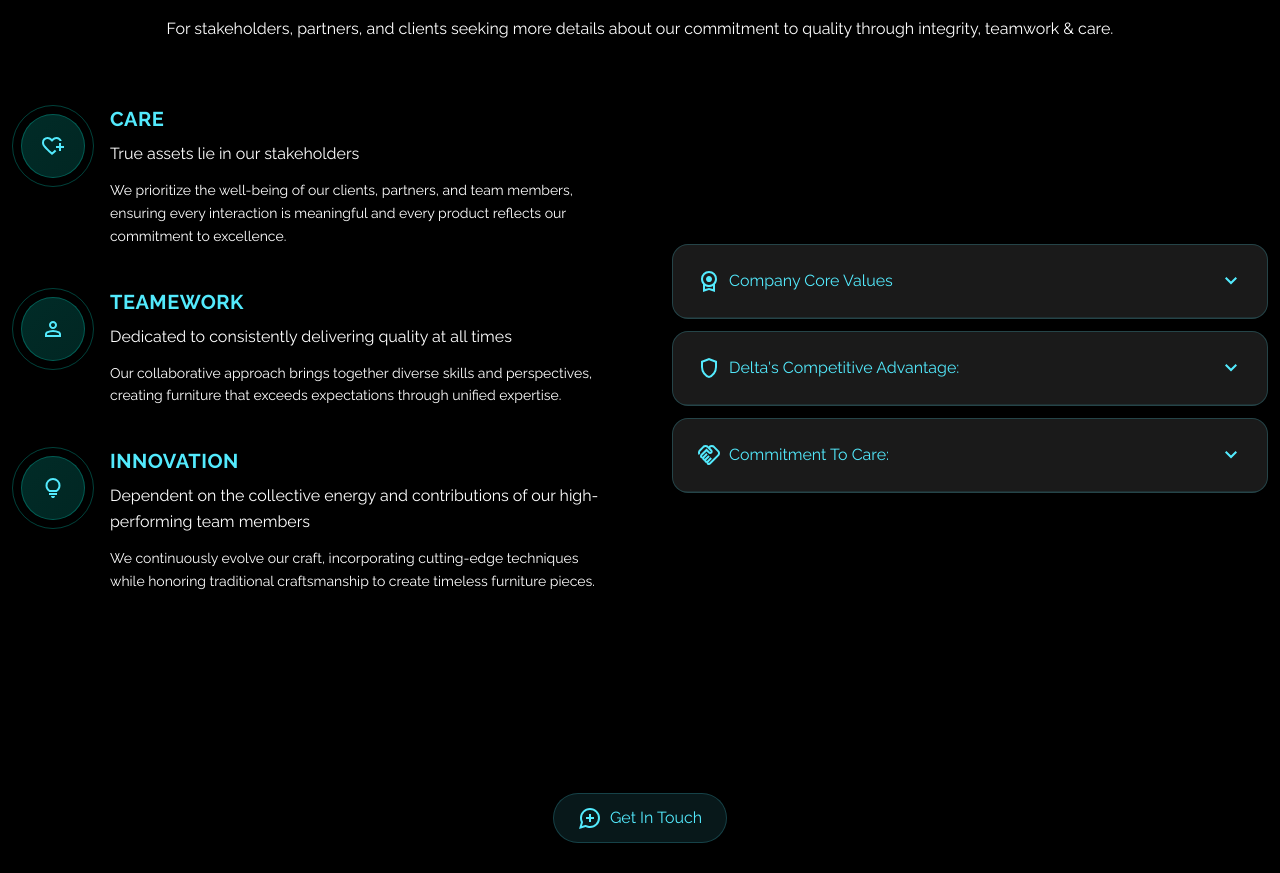
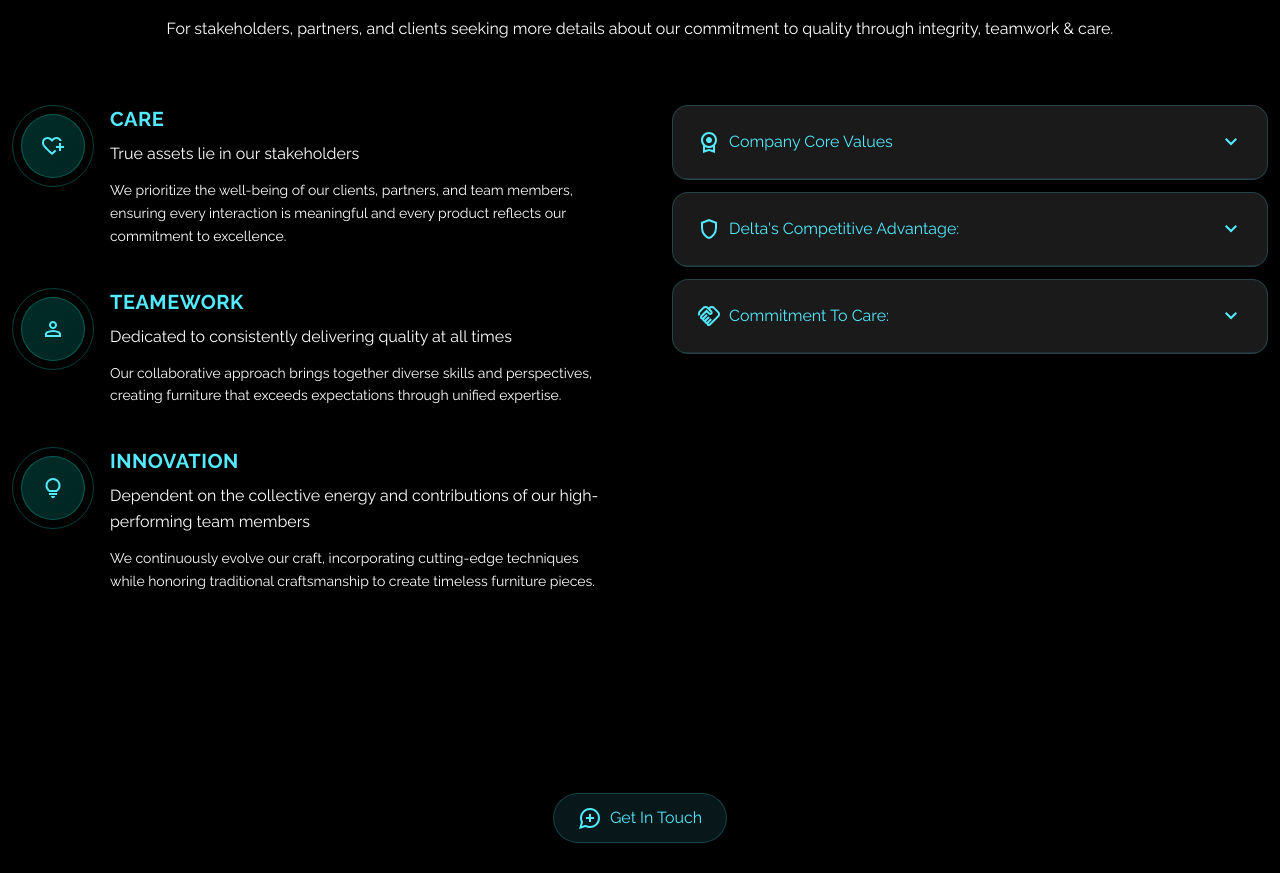
Before and after one commit to Abanoub-Louka94/Delta, a React (Vite) app: page / in a window 1280 px wide. Shown: the part 4740-5613 px from the top of the page. Built offline with nearby package versions, Linux system fonts and the light colour scheme.

Commit message:
adding occordion

```diff
--- a/src/Components/about-card/AboutCard.jsx
+++ b/src/Components/about-card/AboutCard.jsx
@@ -1,6 +1,17 @@
 import Icon from "../../Components/icon/Icon";
+import { cardsData } from "../../sections/about/about-js/about";
 
-export default function AboutCard({ data }) {
+export default function AboutCard() {
+	return (
+		<>
+			{cardsData.map((data) => (
+				<Card data={data} key={data.title} />
+			))}
+		</>
+	);
+}
+
+function Card({ data }) {
 	return (
 		<section className="flex flex-col md:flex-row justify-center gap-4 mb-10">
 			<section className="icon mx-auto md:mx-0">
--- a/src/Components/occordion/Occordion.jsx
+++ b/src/Components/occordion/Occordion.jsx
@@ -11,7 +11,7 @@
 		setIsSelectede(index);
 	}
 	return (
-		<>
+		<section className="flex flex-col  gap-y-3">
 			{occordionData.map((occ, index) => (
 				<OccordionComponent
 					data={occ}
@@ -21,7 +21,7 @@
 					index={index}
 				/>
 			))}
-		</>
+		</section>
 	);
 }
 
--- a/src/sections/about/About.jsx
+++ b/src/sections/about/About.jsx
@@ -2,7 +2,7 @@
 import Intro from "../../Components/section-intro/Intro";
 import Icon from "../../Components/icon/Icon";
 import Slider from "../../Components/carousel/Carousel";
-import { intro, path, cardsData } from "./about-js/about";
+import { intro, path } from "./about-js/about";
 import AboutCard from "../../Components/about-card/AboutCard";
 import Occordion from "../../Components/occordion/Occordion";
 
@@ -38,11 +38,9 @@
 					</Intro>
 					<section className="grid grid-cols-1 lg:grid-cols-2 gap-8 lg:gap-16">
 						<section>
-							{cardsData.map((data) => (
-								<AboutCard data={data} key={data.title} />
-							))}
+							<AboutCard />
 						</section>
-						<section className="flex flex-col justify-center gap-y-3">
+						<section>
 							<Occordion />
 						</section>
 					</section>
```
